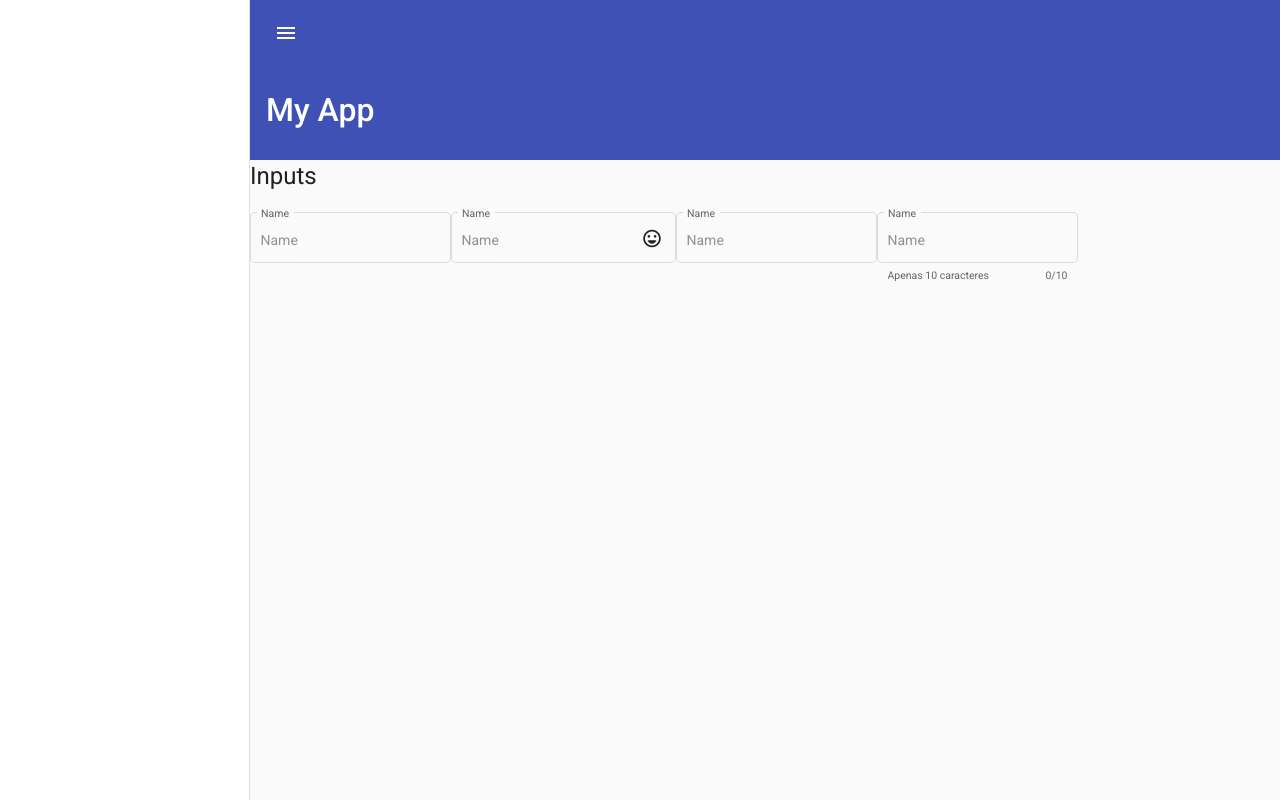
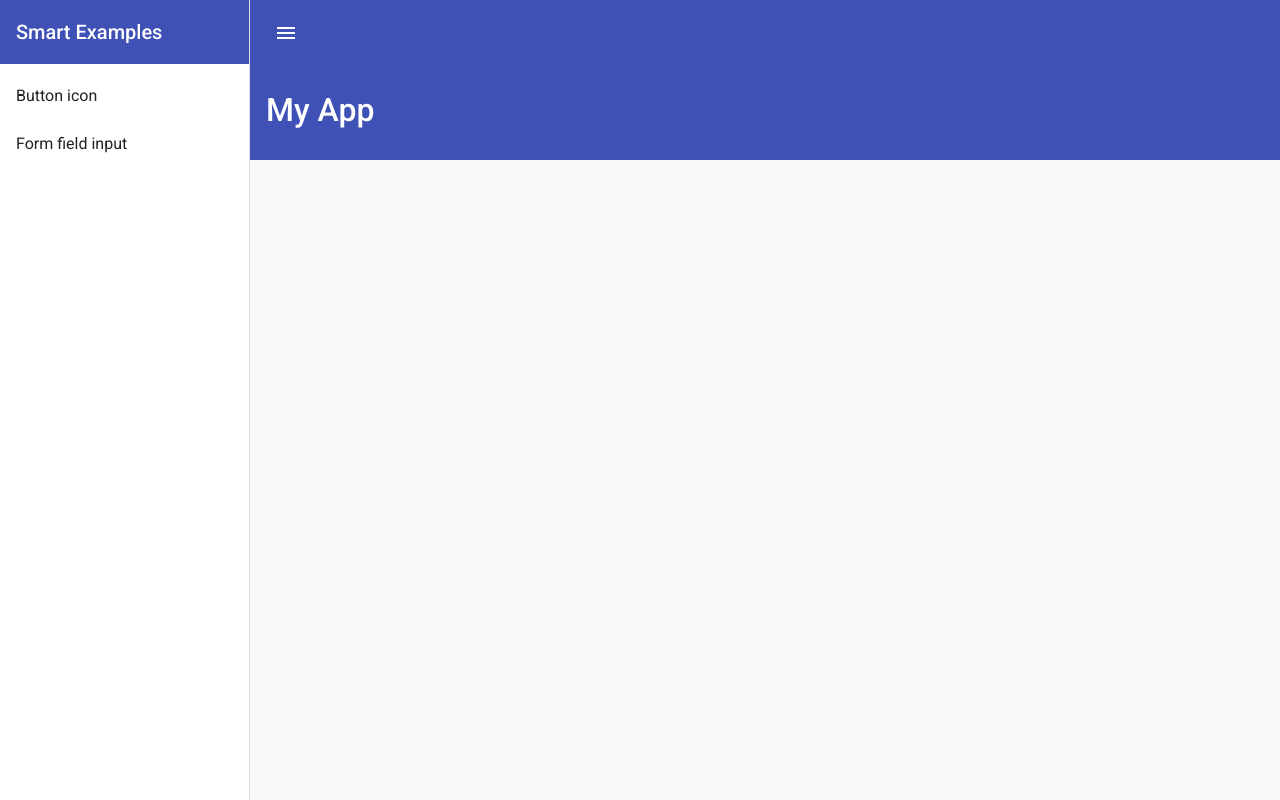
Before and after one commit to vsandrade/RxJS_Angular_Material, an Angular app in the folder Angular-Material/: page / in a window 1280 px wide. Built offline with nearby package versions, Linux system fonts and the light colour scheme.

Commit message:
Organizing Route

```diff
--- a/Angular-Material/src/app/Material/Material.module.ts
+++ b/Angular-Material/src/app/Material/Material.module.ts
@@ -1,12 +1,13 @@
 import { NgModule } from '@angular/core';
 
+import { MAT_FORM_FIELD_DEFAULT_OPTIONS } from '@angular/material/form-field';
 import { MatSliderModule } from '@angular/material/slider';
 import { MatToolbarModule } from '@angular/material/toolbar';
 import { MatIconModule } from '@angular/material/icon';
 import { MatButtonModule } from '@angular/material/button';
 import { MatSidenavModule } from '@angular/material/sidenav';
 import { MatInputModule } from '@angular/material/input';
-import { MAT_FORM_FIELD_DEFAULT_OPTIONS } from '@angular/material/form-field';
+import { MatListModule } from '@angular/material/list';
 
 @NgModule({
   exports: [
@@ -15,7 +16,8 @@
     MatIconModule,
     MatButtonModule,
     MatSidenavModule,
-    MatInputModule
+    MatInputModule,
+    MatListModule
   ],
   declarations: [],
   providers: [
--- a/Angular-Material/src/app/app-routing.module.ts
+++ b/Angular-Material/src/app/app-routing.module.ts
@@ -1,7 +1,12 @@
 import { NgModule } from '@angular/core';
 import { RouterModule, Routes } from '@angular/router';
+import { ButtonsIconsComponent } from './buttons-icons/buttons-icons.component';
+import { FormFieldInputComponent } from './form-field-input/form-field-input.component';
 
-const routes: Routes = [];
+const routes: Routes = [
+  { path: 'buttonIcon', component: ButtonsIconsComponent },
+  { path: 'formFieldInput', component: FormFieldInputComponent }
+];
 
 @NgModule({
   imports: [RouterModule.forRoot(routes)],
--- a/Angular-Material/src/app/app.component.html
+++ b/Angular-Material/src/app/app.component.html
@@ -6,6 +6,13 @@
     [fixedInViewport]="true"
     [mode]="sidenavMode"
   >
+  <mat-toolbar color="primary">
+    Smart Examples
+  </mat-toolbar>
+  <mat-nav-list>
+    <a mat-list-item routerLink="/buttonIcon">Button icon</a>
+    <a mat-list-item routerLink="/formFieldInput">Form field input</a>
+  </mat-nav-list>
   </mat-sidenav>
 
   <mat-sidenav-content>
@@ -33,9 +40,8 @@
     <mat-toolbar class="toolbar-submenu" color="primary">
       <span *ngIf="!popText">My App</span>
     </mat-toolbar>
-    <!-- <app-buttons-icons></app-buttons-icons> -->
-    <app-form-field-input></app-form-field-input>
+
+    <router-outlet></router-outlet>
+
   </mat-sidenav-content>
 </mat-sidenav-container>
-
-<router-outlet></router-outlet>
```
